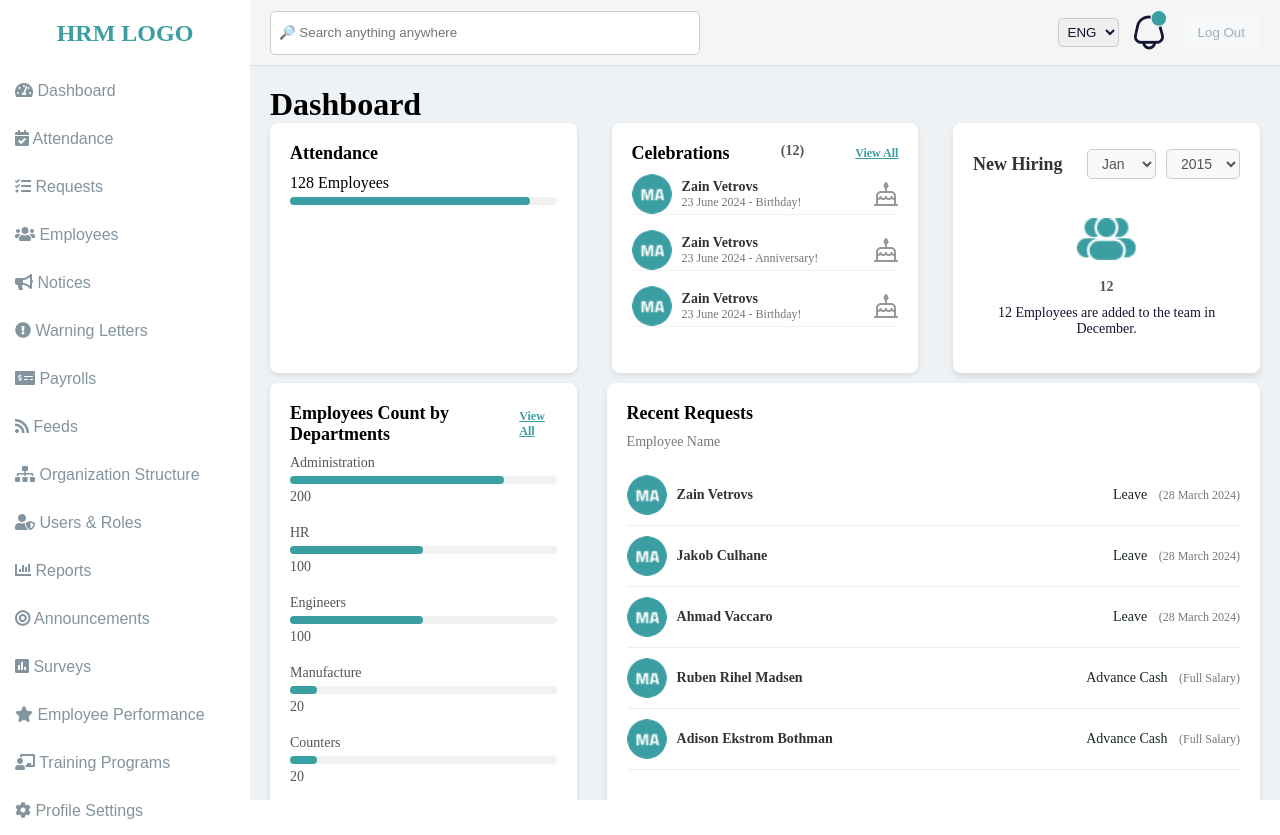
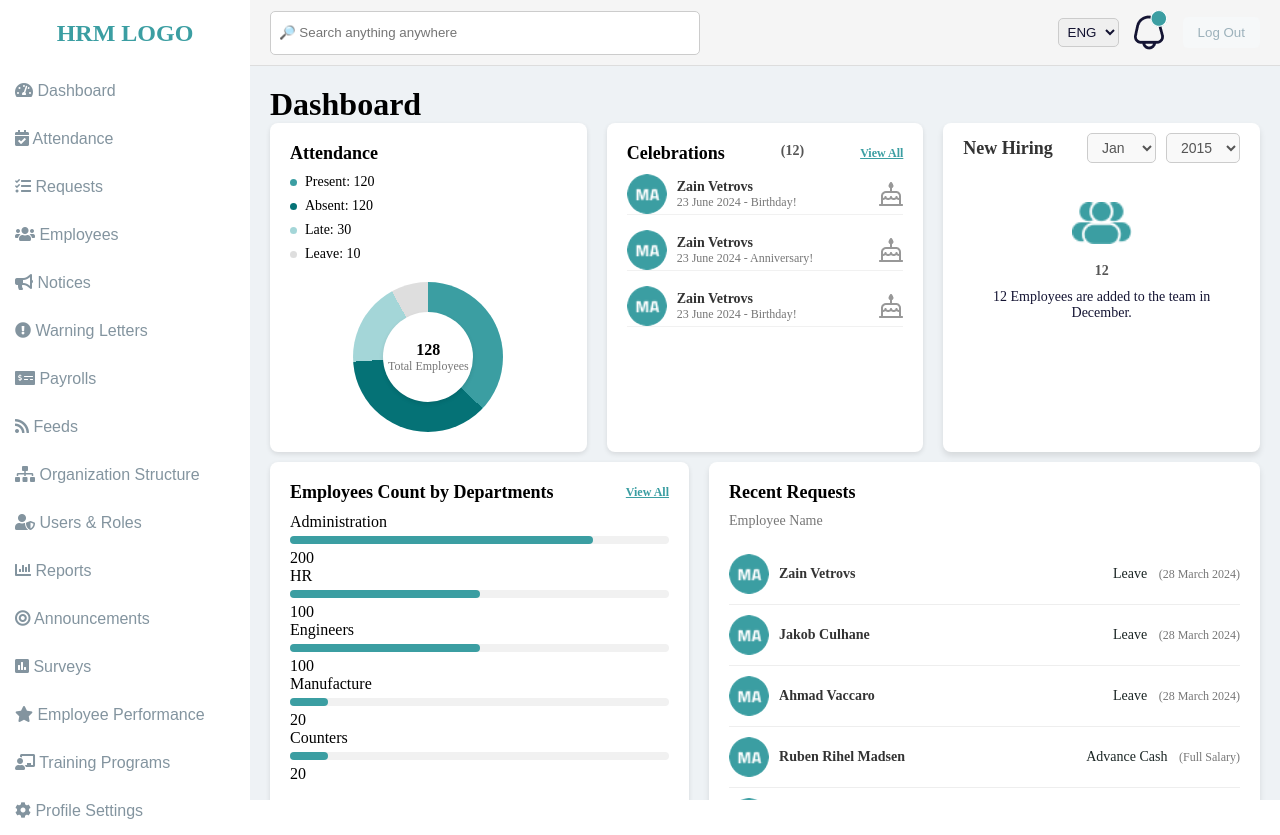
Before and after one commit to MuhammadZawar11681/HRM, a plain HTML site: page index.html in a window 1280 px wide. Drawn offline with Linux system fonts and the light colour scheme.

Commit message:
add chart

```diff
--- a/index.html
+++ b/index.html
@@ -71,10 +71,20 @@
       <div class="row">
         <!-- First Row: 3 Containers -->
          <!-- First Container -->
-        <div class="card">
+         <div class="card">
           <h3>Attendance</h3>
-          <p>128 Employees</p>
-          <div class="progress-bar"><span style="width: 90%"></span></div>
+          <ul class="attendance-list">
+            <li><span class="present"></span> Present: 120</li>
+            <li><span class="absent"></span> Absent: 120</li>
+            <li><span class="late"></span> Late: 30</li>
+            <li><span class="leave"></span> Leave: 10</li>
+          </ul>
+          <div class="circle-chart-container">
+            <div class="circle-chart"></div>
+            <div class="circle-chart-center">
+              <p>128<br><span>Total Employees</span></p>
+            </div>
+          </div>
         </div>
         <!-- Second Container -->
         <div class="card celebrations-card">
--- a/styling/index.css
+++ b/styling/index.css
@@ -111,6 +111,7 @@ body {
   padding: 20px;
   background-color: #eef2f5;
   overflow-y: auto;
+  min-height: 10vh;
 }
 
 /* Layout for Cards */
@@ -125,7 +126,7 @@ body {
 .card {
   background-color: #fff;
   padding: 20px;
-  width: 31%;
+  width: 50%;
   border-radius: 8px;
   box-shadow: 0 2px 5px rgba(0, 0, 0, 0.1);
 }
@@ -151,17 +152,85 @@ body {
 }
 
 /* Department stats */
-.department-stats {
-  margin-top: 10px;
-}
-
-.department {
+.attendance-list {
+  text-align: left;
   margin-bottom: 20px;
 }
 
-.department p {
+.attendance-list li {
+  display: flex;
+  align-items: center;
+  margin: 8px 0;
   font-size: 14px;
-  color: #555;
+}
+
+.attendance-list li span {
+  display: inline-block;
+  width: 7px;
+  height: 7px;
+  border-radius: 50%;
+  margin-right: 8px;
+}
+
+.present {
+  background: #3b9ea2;
+}
+.absent {
+  background: #057276;
+}
+.late {
+  background: #a4d6d8;
+}
+.leave {
+  background: #dedede;
+}
+
+.circle-chart-container {
+  position: relative;
+  width: 150px;
+  height: 150px;
+  margin: 0 auto;
+}
+
+.circle-chart {
+  width: 100%;
+  height: 100%;
+  border-radius: 50%;
+  background: conic-gradient(
+    #3b9ea2 0% 37%,
+    #057276 37% 74%,
+    #a4d6d8 74% 92%,
+    #dedede 92% 100%
+  );
+}
+
+.circle-chart-center {
+  position: absolute;
+  top: 50%;
+  left: 50%;
+  transform: translate(-50%, -50%);
+  width: 90px;
+  height: 90px;
+  border-radius: 50%;
+  background: #fff;
+  display: flex;
+  align-items: center;
+  justify-content: center;
+  box-shadow: 0 2px 4px rgba(0, 0, 0, 0.1);
+}
+
+.circle-chart-center p {
+  margin: 0;
+  font-size: 16px;
+  font-weight: bold;
+  text-align: center;
+}
+
+.circle-chart-center p span {
+  font-size: 12px;
+  display: block;
+  font-weight: normal;
+  color: #777;
 }
 
 /* Celebrations list styling */
@@ -220,10 +289,8 @@ body {
   padding: 10px 20px 20px; /* Reduced top padding */
   display: flex;
   flex-direction: column;
-  justify-content: center;
   align-items: center;
   text-align: center;
-  height: 250px; /* Adjust based on your layout */
 }
 
 .new-hiring-card h3 {
```
